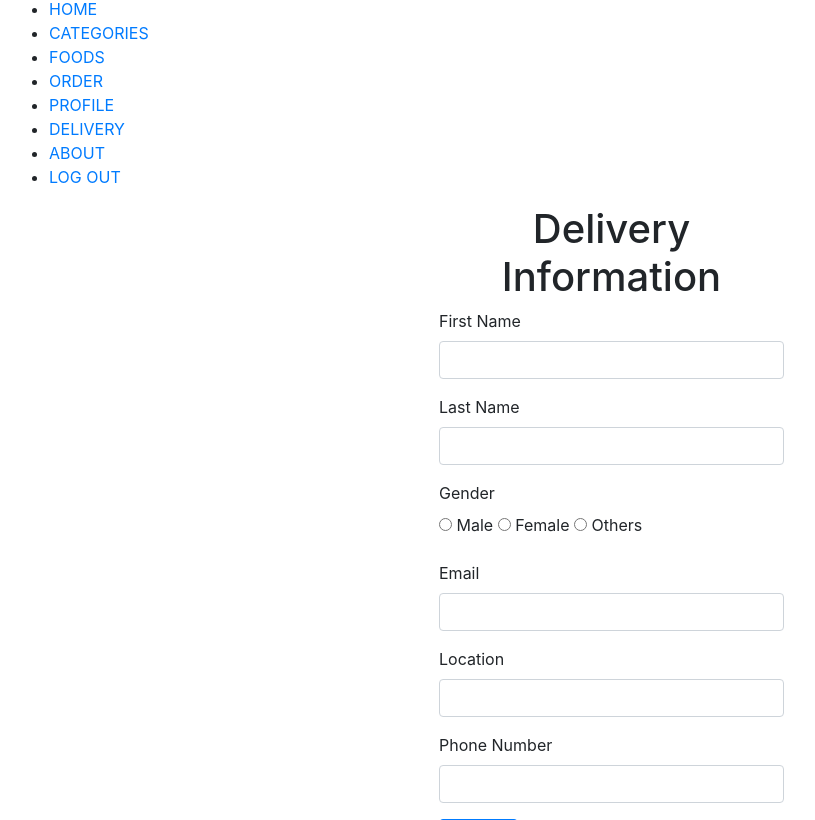
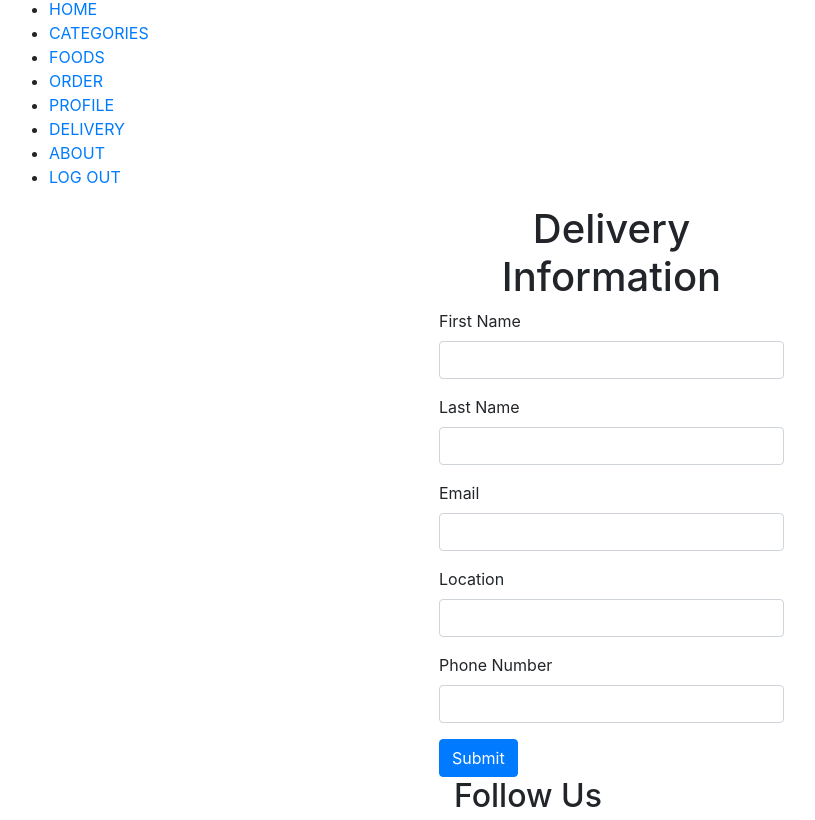
Before and after one commit to TamannaAhsan/Online_Food_Delivery-CSE-299, a PHP site: page /delivery.php in a window 1280 px wide. Shown: the part 303-1123 px from the top of the page, without its empty margins (76-891 px from the left). Run offline with PHP 8.4, Linux system fonts and the light colour scheme.

Commit message:
Update delivery.php

```diff
--- a/delivery.php
+++ b/delivery.php
@@ -35,7 +35,7 @@
                         <li><a href="order.php">ORDER</a></li>
                         <li><a href="profile.php">PROFILE</a></li>
                        <li><a href="delivery.php">DELIVERY</a></li>
-                       <li><a href="about.php">ABOUT </a></li>
+                       <li><a href="about.php">ABOUT</a></li>
                         <li><a href="#">LOG OUT</a></li>
 
                         </ul>
@@ -70,37 +70,16 @@
 
 
                           </div>
-                          <div class="form-group">
 
-                            <label for="gender">Gender</label>
 
-                          <div>
-                         <label for="male" class="radio-inline">
-                         <input type="radio" name="gender" id="male" name="gender">
-                         Male
 
-                         </label>
-                         <label for="female" class="radio-inline">
-                         <input type="radio" name="gender" id="female" name="gender">
-                         Female
-
-                         </label>
-                         <label for="others" class="radio-inline">
-                         <input type="radio" name="gender" id="others" name="gender">
-                         Others
-
-                         </label>
-
-                          </div>
-
-                          </div>
                            <div class="form-group">
                            <label for="email" >Email</label>
                            <input type="email" class="form-control" id="email" name="email">
 
                            </div>
                            <div class="form-group">
-                            <label for="locatiom" >Location </label>
+                            <label for="location" >Location </label>
                            <input type="text" class="form-control" id="location" name="location"/>
 
                            </div>
@@ -136,12 +115,17 @@
     </div>
 
 
-                 <div class="panel-footer text-right" style="margin-left:150px;">
-            <small>&copy; Rownita Tasneem</small>
-          </div>
-        </div>
-      </div>
+    <div class="container">
+
+<div id="footer">
+    <div class="text-align">
+    Copyright &copy;2021 Rownita Tasneem
+
     </div>
+
+    </div>
+  </div>
+
 
 
 </body>
```
